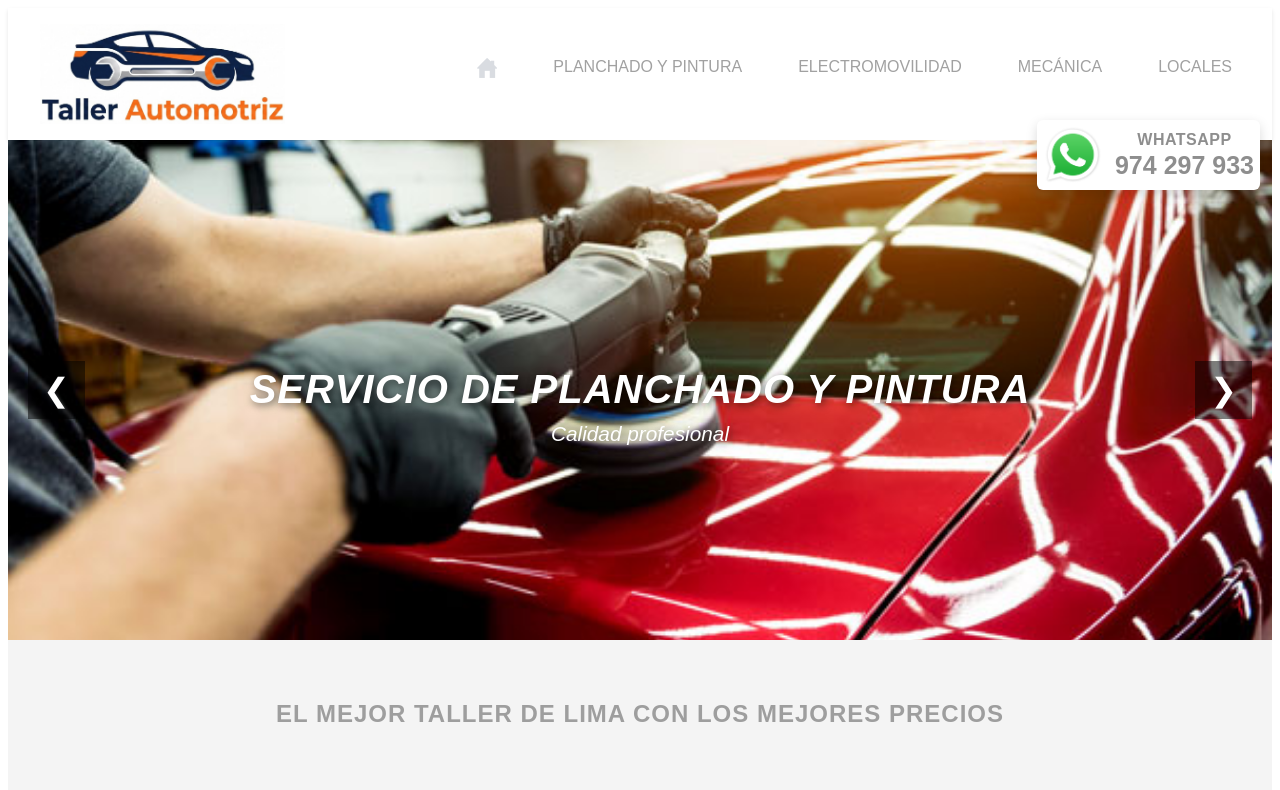
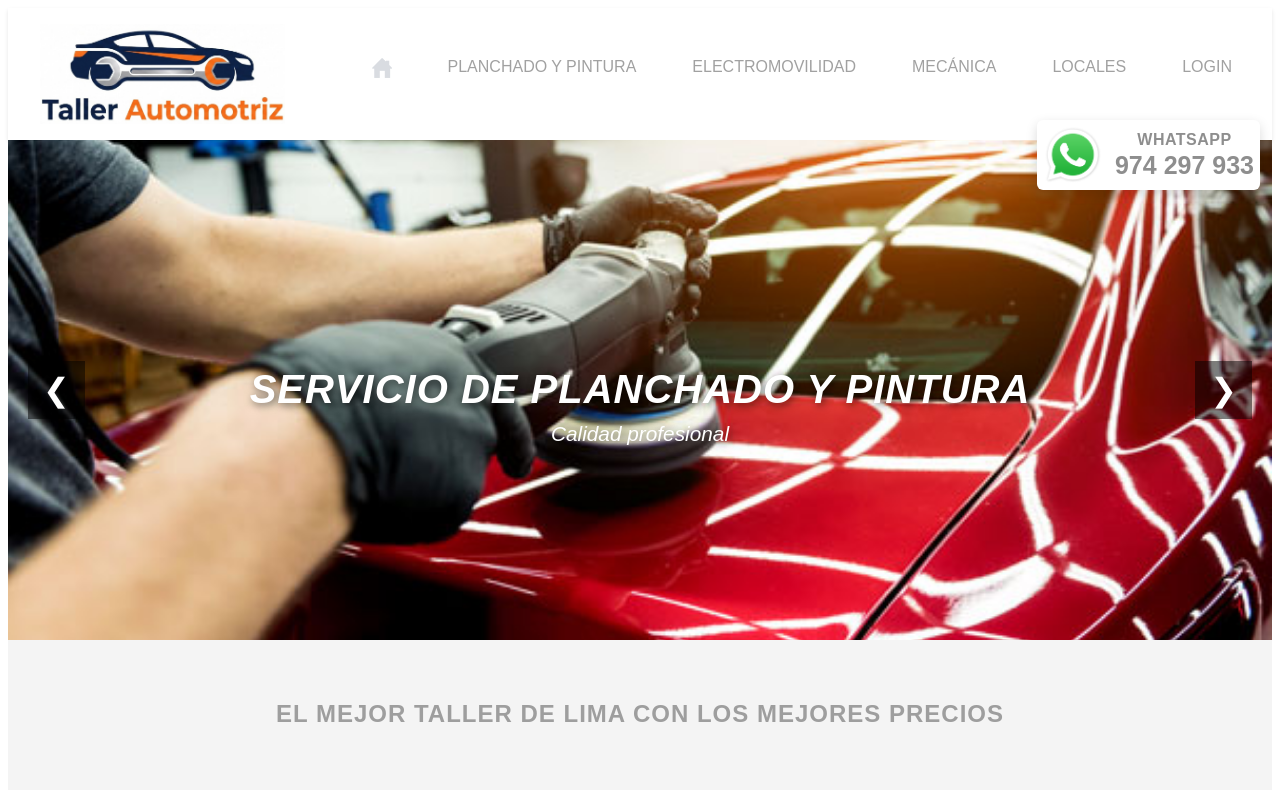
Before and after one commit to Zdm17y4/Frontend-Taller-Automotriz, a React (Vite) app in the folder mi-react-app/: page / in a window 1280 px wide. Shown: the top 790 px of the page. Built offline with nearby package versions, Linux system fonts and the light colour scheme.

Commit message:
Actualizar App y Navbar para las rutas y posicion del login

```diff
--- a/mi-react-app/src/App.jsx
+++ b/mi-react-app/src/App.jsx
@@ -4,6 +4,7 @@ import ServicePage from './pages/public/ServicePage';
 import PlanchadoPinturaPage from './pages/public/PlanchadoPinturaPage';
 import MecanicaPage from './pages/public/MecanicaPage';
 import ElectromovilidadPage from './pages/public/ElectromovilidadPage';
+import LoginPage from './pages/public/LoginPage';
 
 function App() {
   return (
@@ -25,6 +26,9 @@ function App() {
         {/* Ruta principal de Mecánica */}
         <Route path="/servicio/mecanica" element={<MecanicaPage />} />
 
+        {/* Ruta de Login */}
+        <Route path="/login" element={<LoginPage />} />
+
         {/* Rutas explícitas para sub-servicios de Mecánica */}
         <Route path="/servicio/inspeccion-y-diagnostico" element={<ServicePage id="inspeccion" />} />
         <Route path="/servicio/servicio-de-mantenimientos" element={<ServicePage id="mantenimiento" />} />
--- a/mi-react-app/src/Navbar.jsx
+++ b/mi-react-app/src/Navbar.jsx
@@ -76,6 +76,9 @@ const Navbar = () => {
                             <li><button>LA MOLINA</button></li>
                         </ul>
                     </li>
+                    <li className="nav-item">
+                        <button onClick={(e) => handleNavigate('/login', e)}>LOGIN</button>
+                    </li>
                 </ul>
             </nav>
         </section>
```
